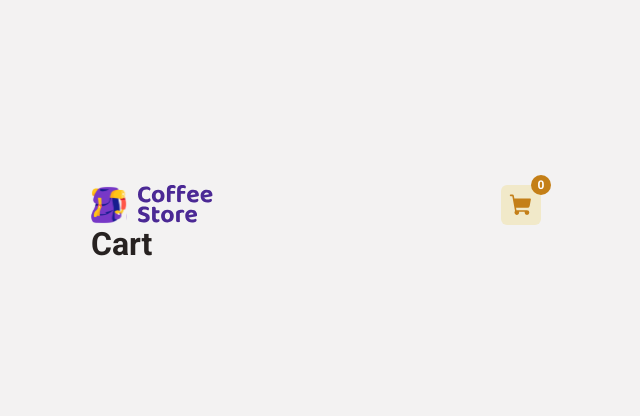
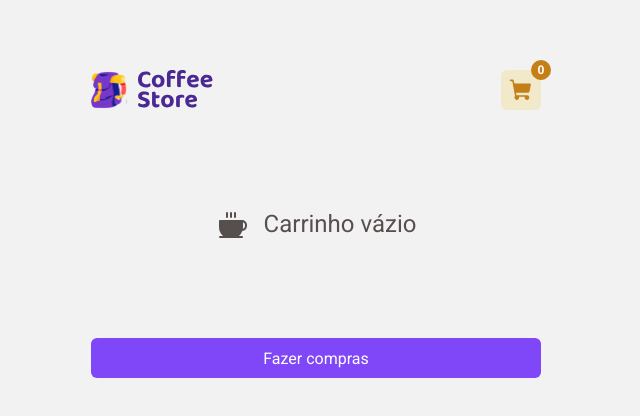
Before and after one commit to matheusdamata/react-coffee-store-live, a React (Vite) app: page /cart in a window 1280 px wide. Shown: the part 176-592 px from the top of the page, without its empty margins (324-964 px from the left). Built offline with nearby package versions, Linux system fonts and the light colour scheme.

Commit message:
update page home: useEffect

```diff
--- a/package.json
+++ b/package.json
@@ -4,8 +4,9 @@
   "version": "0.0.0",
   "type": "module",
   "scripts": {
-    "dev": "vite",
-    "server": "json-server src/database/data.json",
+    "dev:web": "vite",
+    "dev": "concurrently \"yarn dev:web\" \"yarn dev:server\"",
+    "dev:server": "json-server src/database/data.json",
     "lint": "eslint src --ext .ts,.tsx",
     "build": "tsc && vite build",
     "preview": "vite preview"
@@ -25,6 +26,7 @@
     "@types/react-dom": "^18.0.8",
     "@types/styled-components": "^5.1.26",
     "@vitejs/plugin-react": "^2.2.0",
+    "concurrently": "^7.5.0",
     "eslint": "^8.27.0",
     "typescript": "^4.6.4",
     "vite": "^3.2.3"
--- a/src/components/Header/index.tsx
+++ b/src/components/Header/index.tsx
@@ -4,18 +4,23 @@ import LogoImage from '../../assets/logo.svg'
 import { ShoppingCart } from 'phosphor-react'
 import { useContext } from 'react'
 import { Context } from '../../context/Context'
+import { NavLink } from 'react-router-dom'
 
 export function Header() {
   const { carts } = useContext(Context)
 
   return (
     <Container>
-      <img src={LogoImage} alt="" />
+      <NavLink to="/">
+        <img src={LogoImage} alt="" />
+      </NavLink>
 
-      <button>
-        <ShoppingCart size={25} weight="fill" />
-        <span>{carts.length}</span>
-      </button>
+      <NavLink to="/cart">
+        <button>
+          <ShoppingCart size={25} weight="fill" />
+          <span>{carts.length}</span>
+        </button>
+      </NavLink>
     </Container>
   )
 }
--- a/src/database/data.json
+++ b/src/database/data.json
@@ -6,7 +6,7 @@
       "name": "Expresso Tradicional",
       "description": "O tradicional café feito com água quente e grãos moídos",
       "value": 7.50,
-      "amount": 1
+      "stock": 10
     },
     {
       "id": 2,
@@ -14,7 +14,7 @@
       "name": "Expresso Americano",
       "description": "Expresso diluído, menos intenso que o tradicional",
       "value": 7.50,
-      "amount": 0
+      "stock": 0
     },
     {
       "id": 3,
@@ -22,7 +22,7 @@
       "name": "Expresso Cremoso",
       "description": "Café expresso tradicional com espuma cremosa",
       "value": 7.50,
-      "amount": 1
+      "stock": 7
     }
   ]
 }
--- a/src/page/Cart/index.tsx
+++ b/src/page/Cart/index.tsx
@@ -1,3 +1,55 @@
+import { Coffee } from 'phosphor-react'
+import { useContext } from 'react'
+import { Context } from '../../context/Context'
+import {
+  ButtonBase,
+  ClearCart,
+  Container,
+  EmptyContainer,
+  EmptyContent,
+  FooterContainer,
+  ProductContainer,
+  ProductsContainer,
+} from './styles'
+
 export function Cart() {
-  return <h1>Cart</h1>
+  const { carts, dispatch } = useContext(Context)
+
+  function handleClearCart() {
+    dispatch({
+      type: 'REMOVE_ALL',
+    })
+  }
+
+  return (
+    <Container>
+      {carts.length === 0 ? (
+        <EmptyContainer>
+          <EmptyContent>
+            <Coffee size={32} weight="fill" />
+            <h1>Carrinho vázio</h1>
+          </EmptyContent>
+
+          <ButtonBase>Fazer compras</ButtonBase>
+        </EmptyContainer>
+      ) : (
+        <>
+          <ProductsContainer>
+            {carts.map((cart) => (
+              <ProductContainer key={cart.id}>
+                <img src={cart.imageUrl} alt="" />
+                <h1>{cart.name}</h1>
+              </ProductContainer>
+            ))}
+          </ProductsContainer>
+          {carts.length !== 0 ? (
+            <FooterContainer>
+              <ButtonBase>Finalizar pedido</ButtonBase>
+              <ClearCart onClick={handleClearCart}>Limpar carrinho</ClearCart>
+            </FooterContainer>
+          ) : null}
+        </>
+      )}
+    </Container>
+  )
 }
--- /dev/null
+++ b/src/page/Cart/styles.ts
@@ -0,0 +1,110 @@
+import styled from 'styled-components'
+
+export const Container = styled.main`
+  display: flex;
+  flex-direction: column;
+`
+
+export const EmptyContainer = styled.div`
+  display: flex;
+  flex-direction: column;
+  align-items: center;
+  justify-content: center;
+
+  color: ${(props) => props.theme['base-text']};
+
+  margin-top: 6rem;
+
+  h1 {
+    font-size: 1.5rem;
+    font-weight: 400;
+  }
+
+  svg {
+    margin-right: 1rem;
+    color: ${(props) => props.theme['base-text']};
+  }
+`
+
+export const EmptyContent = styled.div`
+  display: flex;
+  flex-direction: row;
+
+  margin-bottom: 6rem;
+`
+
+export const ProductsContainer = styled.div`
+  display: flex;
+  flex-direction: column;
+
+  margin-top: 1.25rem;
+
+  gap: 1rem;
+`
+
+export const ProductContainer = styled.div`
+  display: flex;
+  align-items: center;
+  padding: 0.75rem 0;
+
+  background: ${(props) => props.theme.white};
+
+  border-radius: 6px;
+
+  img {
+    width: 75px;
+    height: 75px;
+
+    margin: 0 1.25rem 0 1.25rem;
+  }
+
+  h1 {
+    font-size: 1.25rem;
+    font-weight: bold;
+
+    color: ${(props) => props.theme['base-title']};
+  }
+`
+
+export const FooterContainer = styled.div`
+  width: 100%;
+
+  display: flex;
+  flex-direction: column;
+
+  margin-top: 1rem;
+`
+
+export const ButtonBase = styled.button`
+  width: 100%;
+  height: 40px;
+
+  border: 0;
+  border-radius: 6px;
+
+  color: ${(props) => props.theme.white};
+
+  background: ${(props) => props.theme.purple};
+
+  cursor: pointer;
+
+  &:hover {
+    transition: background-color 0.2s;
+    background: ${(props) => props.theme['purple-dark']};
+  }
+`
+
+export const ClearCart = styled.button`
+  font-size: 0.75rem;
+  color: ${(props) => props.theme.purple};
+
+  margin-top: 1rem;
+
+  border: 0;
+  background: transparent;
+
+  &:hover {
+    transition: color 0.2s;
+    color: ${(props) => props.theme['purple-dark']};
+  }
+`
--- a/src/page/Home/components/Product/index.tsx
+++ b/src/page/Home/components/Product/index.tsx
@@ -17,7 +17,7 @@ import { Context } from '../../../../context/Context'
 
 interface ProductsType {
   id: number
-  amount: number
+  stock: number
   description: string
   imageUrl: string
   name: string
@@ -40,6 +40,7 @@ export function Product({ product }: ProductProps) {
         id: product.id,
         name: product.name,
         amount: amountProduct,
+        imageUrl: product.imageUrl,
       },
     })
   }
@@ -51,14 +52,14 @@ export function Product({ product }: ProductProps) {
         <ProductContentHeader>
           <ProductContentHeaderContent>
             <h1>{product.name}</h1>
-            {product.amount === 0 ? (
+            {product.stock === 0 ? (
               <ProductStock variant="red">Produto sem estoque</ProductStock>
             ) : (
-              <ProductStock>Estoque: {product.amount} unidades</ProductStock>
+              <ProductStock>Estoque: {product.stock} unidades</ProductStock>
             )}
           </ProductContentHeaderContent>
           <CircleStatus
-            variant={product.amount === 0 ? 'red' : 'green'}
+            variant={product.stock === 0 ? 'red' : 'green'}
           ></CircleStatus>
         </ProductContentHeader>
         <ProductContentFooter>
@@ -71,7 +72,7 @@ export function Product({ product }: ProductProps) {
             </strong>
           </span>
 
-          {product.amount >= 1 ? (
+          {product.stock >= 1 ? (
             <ButtonsContainer>
               <ButtonsAddAndRemoveContent>
                 <button
--- a/src/page/Home/index.tsx
+++ b/src/page/Home/index.tsx
@@ -1,5 +1,5 @@
 import { MagnifyingGlass } from 'phosphor-react'
-import { useCallback, useContext, useEffect, useState } from 'react'
+import { useContext, useEffect, useState } from 'react'
 import api from '../../config/api'
 import { Context } from '../../context/Context'
 import { Product } from './components/Product'
@@ -16,23 +16,19 @@ export function Home() {
 
   const { products, dispatch } = useContext(Context)
 
-  const getProductsStock = useCallback(async () => {
-    try {
+  useEffect(() => {
+    if (products.length >= 1) return
+
+    const fetchProducts = async () => {
       const json = await api.getProduct()
-      if (json.length > 0) {
-        dispatch({
-          type: 'GET_PRODUCTS',
-          payload: json,
-        })
-      }
-    } catch (e) {
-      console.log('Tente novamente mais tarde!', e)
+      dispatch({
+        type: 'GET_PRODUCTS',
+        payload: json,
+      })
     }
-  }, [dispatch])
 
-  useEffect(() => {
-    getProductsStock()
-  }, [getProductsStock])
+    fetchProducts()
+  }, [products, dispatch])
 
   return (
     <Container>
--- a/src/reducer/userReducer.ts
+++ b/src/reducer/userReducer.ts
@@ -4,11 +4,12 @@ export type CartProps = {
   id: number
   name: string
   amount: number
+  imageUrl: string
 }
 
 export type ProductProps = {
   id: number
-  amount: number
+  stock: number
   description: string
   imageUrl: string
   name: string
@@ -41,12 +42,17 @@ export const userReducer = (state: UserType, action: any) => {
       return state
     }
     case 'INCREMENT_PRODUCT': {
-      const currentProductIndex = state.products.findIndex((product) => {
+      const currentProductIndex = state.carts.findIndex((product) => {
         return product.id === action.payload.id
       })
 
       return produce(state, (draft) => {
-        draft.products[currentProductIndex].amount += action.payload.increment
+        draft.carts[currentProductIndex].amount += action.payload.increment
+      })
+    }
+    case 'REMOVE_ALL': {
+      return produce(state, (draft) => {
+        draft.carts = []
       })
     }
     default:
```
Also changed, not shown: 1 other file (tests, documents, lock files or other folders).
